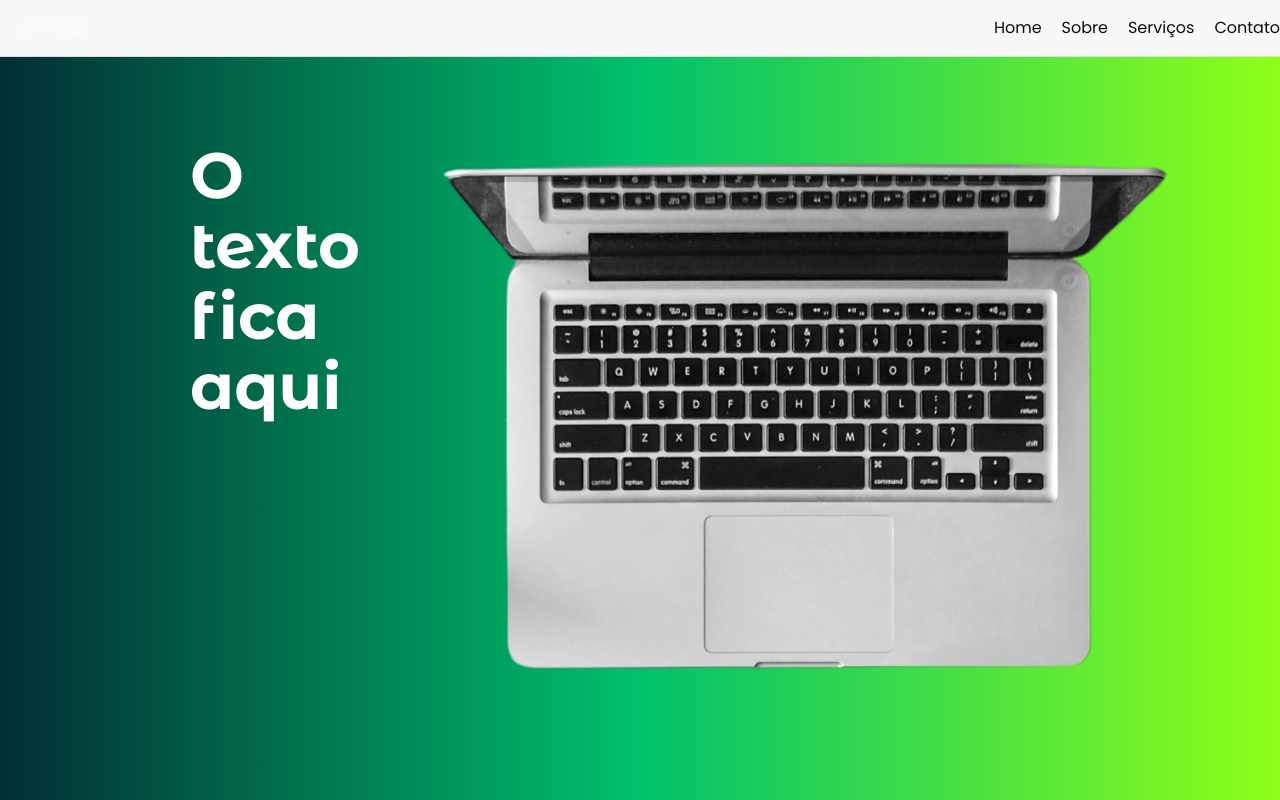
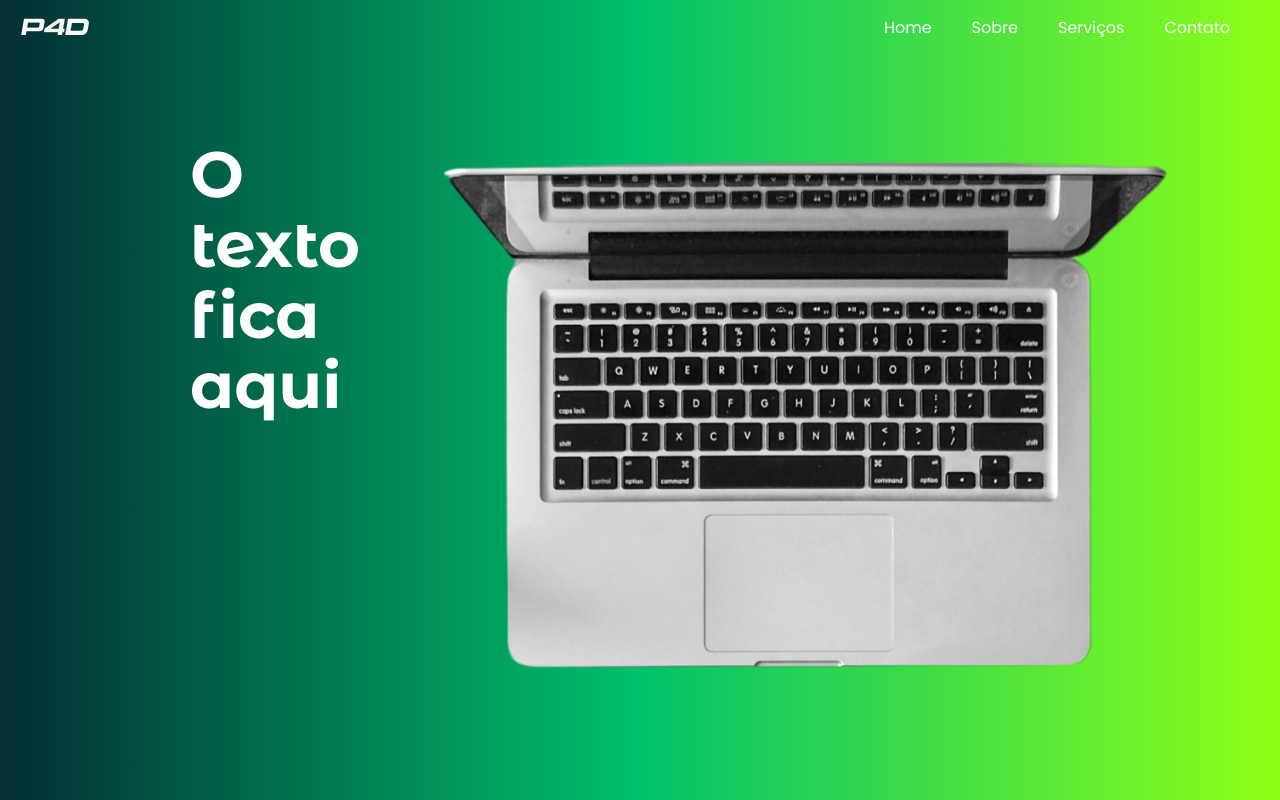
Before and after one commit to Migulllllllllsa/p4d-site, a React (Vite) app: page / in a window 1280 px wide. Built offline with nearby package versions, Linux system fonts and the light colour scheme.

Commit message:
Mudei o Menu

```diff
--- a/src/App.css
+++ b/src/App.css
@@ -15,11 +15,11 @@
     background: linear-gradient(to right, #022e34, #00c16c, #8fff18);
     display: flex;
     flex-direction: column;
-    color: white;
   }
 
   .page-container2 {
     margin-top: 100px;
+
   }
 
   .header {
@@ -28,9 +28,11 @@
     align-items: center;
     justify-content: center;
     height: 80px; /* Altura do menu */
-    background-color: #f8f8f8; /* Cor de fundo */
+    background-color: transparent; /* Cor de fundo */
     border-bottom: 1px solid #ddd;
+    border: none;
     z-index: 1;
+    margin-bottom: 0;
   }
 
   .logo {
@@ -52,6 +54,7 @@
     padding: 40px;
     margin-left: 150px;
     font-family: 'Montserrat Alternates', sans-serif;
+    margin-top: 0;
   }
 
   /* Texto */
@@ -172,6 +175,7 @@
     display: flex;
     list-style: none;
     gap: 20px;
+    margin-right: 50px;
   }
 
   .nav-list li {
@@ -180,12 +184,17 @@
 
   .nav-list a {
     text-decoration: none;
-    color: #0c0c0c;
+    color: #fafafa;
     font-weight: bold;
     font-size: 16px;
     transition: color 0.3s ease;
+    margin-left: 20px;
   }
 
   .nav-list a:hover {
-    color: #007BFF; /* Mude para a cor desejada */
+    color: #022e34; /* Mude para a cor desejada */
   }
+
+  #sobre {
+    scroll-margin-top: 200px; /* Ajuste o valor para corresponder à altura do header */
+  }
```
